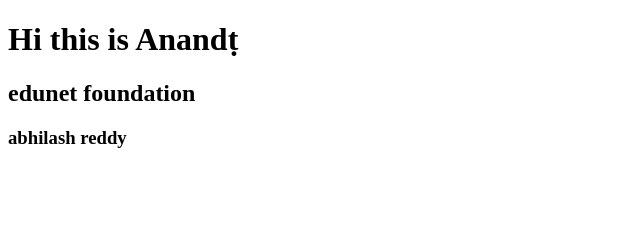
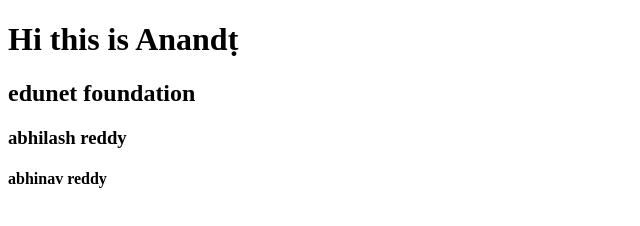
Before and after one commit to AvinyaJeeva/ey-edunet, a plain HTML site: page index.html in a window 1280 px wide. Shown: the whole page, without its empty margins (0-640 px from the left). Drawn offline with Linux system fonts and the light colour scheme.

Commit message:
abhinav reddy

```diff
--- a/index.html
+++ b/index.html
@@ -9,5 +9,6 @@
     <h1>Hi this is Anandṭ</h1>
     <h2>edunet foundation</h2>
     <h3>abhilash reddy</h3>
+    <h4>abhinav reddy</h4>
 </body>
 </html>
```
